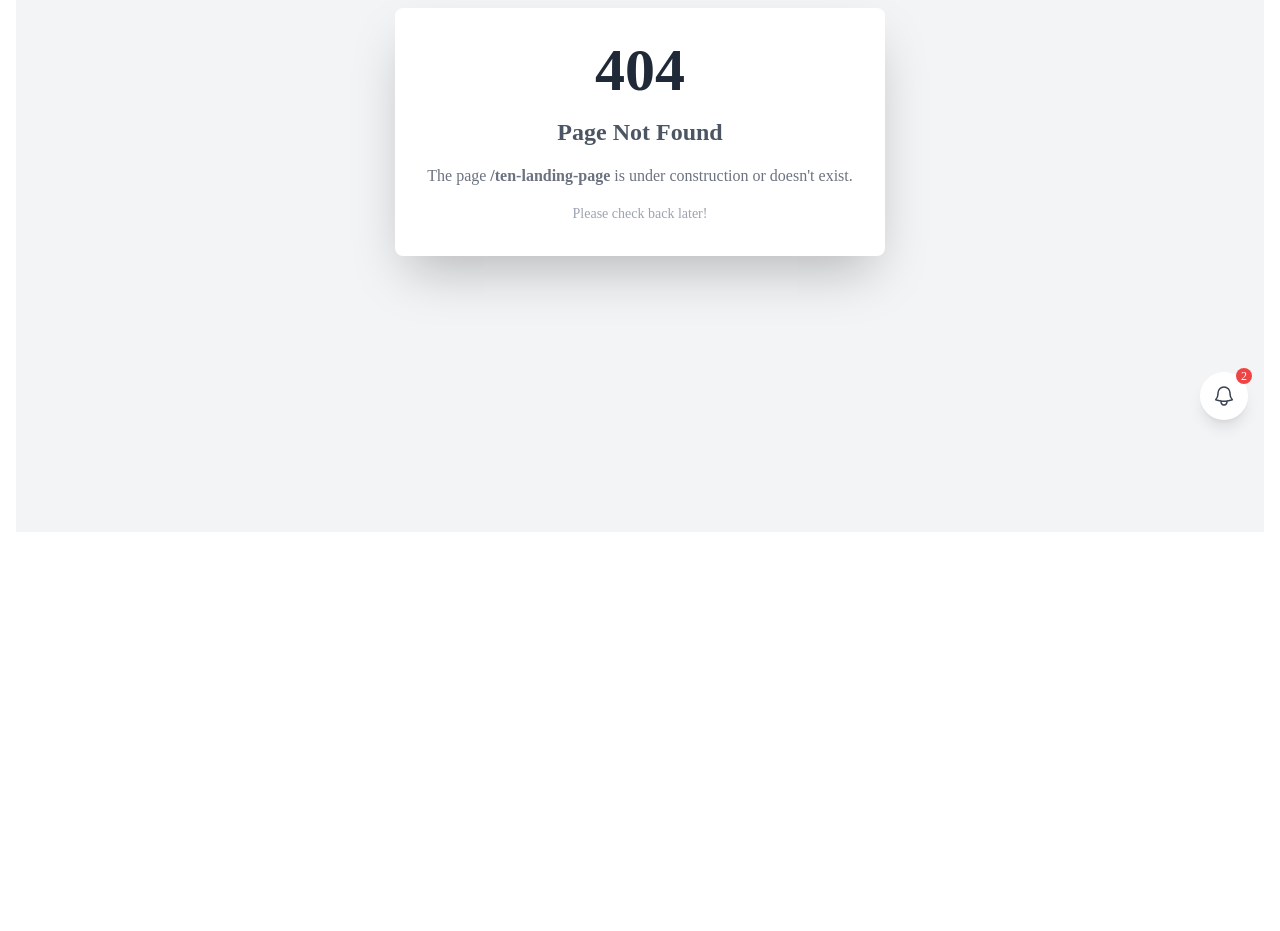
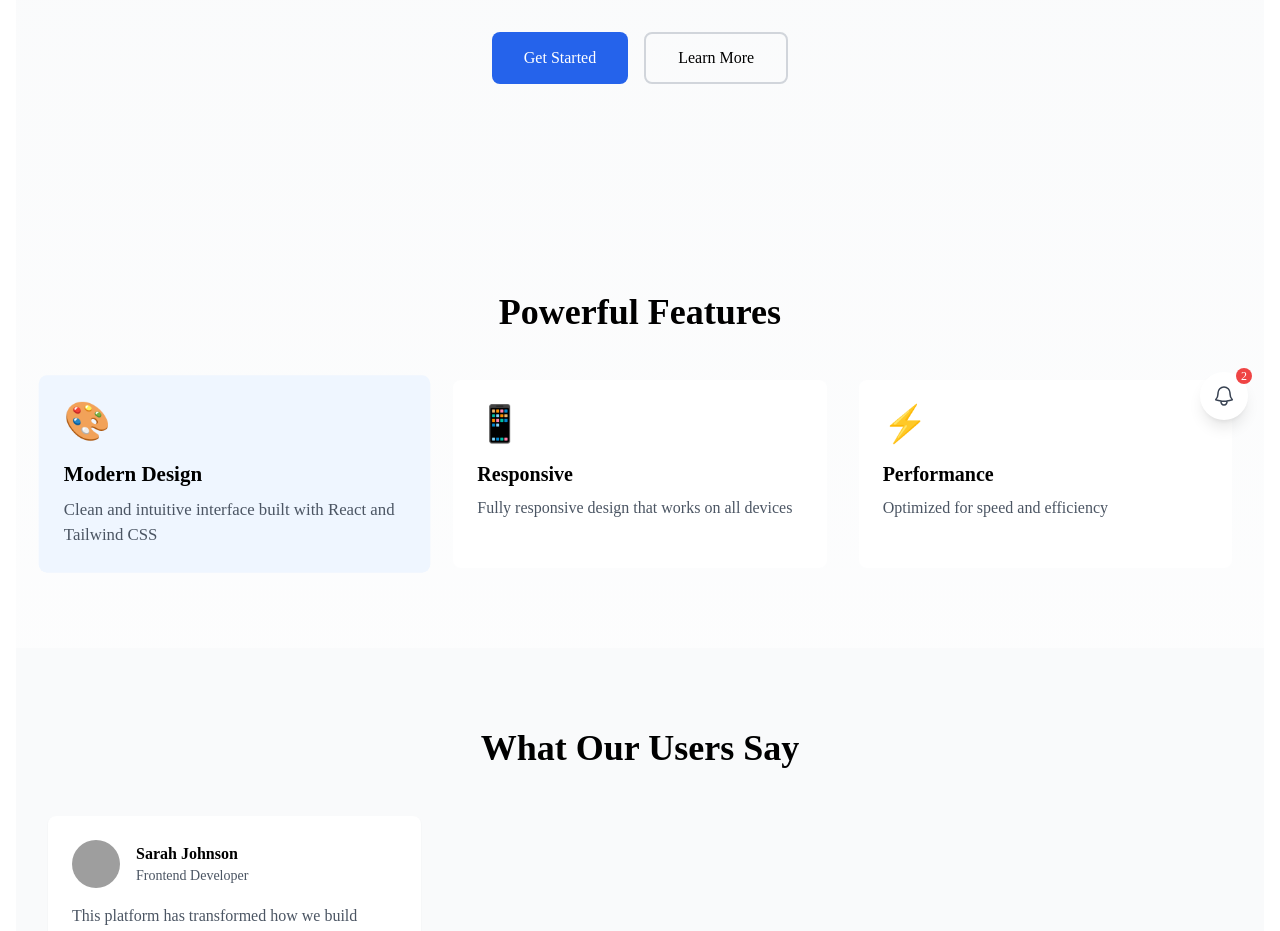
Before and after one commit to AnVuTrong/learn-tailwind, a React (Create React App) app: page /ten-landing-page in a window 1280 px wide. Before the commit this address had no page. Shown: the part 348-1279 px from the top of the page. Before the commit the page ends 896 px from the top, so only its background shows below. Built offline with nearby package versions, Linux system fonts and the light colour scheme; grey boxes are pictures that could not be loaded.

Commit message:
add landing page

```diff
--- a/package.json
+++ b/package.json
@@ -3,6 +3,7 @@
   "version": "0.1.0",
   "private": true,
   "dependencies": {
+    "@reduxjs/toolkit": "^2.6.0",
     "@testing-library/dom": "^10.4.0",
     "@testing-library/jest-dom": "^6.6.3",
     "@testing-library/react": "^16.1.0",
@@ -15,6 +16,7 @@
     "postcss": "^8.5.3",
     "react": "^19.0.0",
     "react-dom": "^19.0.0",
+    "react-redux": "^9.2.0",
     "react-router-dom": "^7.2.0",
     "react-scripts": "5.0.1",
     "tailwindcss": "3.4.1",
@@ -44,5 +46,8 @@
       "last 1 firefox version",
       "last 1 safari version"
     ]
+  },
+  "devDependencies": {
+    "redux": "^5.0.1"
   }
 }
--- a/src/App.tsx
+++ b/src/App.tsx
@@ -14,7 +14,7 @@ import { NOTIFICATIONS_DATA } from './constants/notifications.constants';
 import { Subscription } from './components/subscription.components/subscription.component';
 import { JobsList } from './components/job-card.components/jobs-list.component';
 import { CompanyAccount } from './components/company-account.components/company-account.component';
-
+import { LandingPage } from './components/landing-page.components/landing-page.component';
 function App() {
   const [isOpen, setIsOpen] = useState(false);
   const [notifications, setNotifications] = useState(NOTIFICATIONS_DATA);
@@ -41,6 +41,7 @@ function App() {
           <Route path='seven-subscription' element={<Subscription />} />
           <Route path='eight-jobs-list' element={<JobsList />} />
           <Route path='nine-company-account' element={<CompanyAccount />} />
+          <Route path='ten-landing-page' element={<LandingPage />} />
           <Route path='*' element={<NotFound />} />
         </Route>
       </Routes>
--- /dev/null
+++ b/src/components/landing-page.components/landing-page.component.tsx
@@ -0,0 +1,34 @@
+import { useEffect } from 'react';
+import { useDispatch, useSelector } from 'react-redux';
+import { RootState } from '../../store/store';
+import { setHeroVisibility, setActiveFeature } from '../../store/slices/landingPageSlice';
+import { Hero } from './sections/hero.component';
+import { Features } from './sections/features.component';
+import { Testimonials } from './sections/testimonials.component';
+import { CTASection } from './sections/cta-section.component';
+
+export const LandingPage = () => {
+  const dispatch = useDispatch();
+  const { isHeroVisible, activeFeatureIndex } = useSelector(
+    (state: RootState) => state.landingPage
+  );
+
+  useEffect(() => {
+    const handleScroll = () => {
+      const scrollPosition = window.scrollY;
+      dispatch(setHeroVisibility(scrollPosition < 100));
+    };
+
+    window.addEventListener('scroll', handleScroll);
+    return () => window.removeEventListener('scroll', handleScroll);
+  }, [dispatch]);
+
+  return (
+    <div className="min-h-screen bg-gradient-to-b from-gray-50 to-white">
+      <Hero isVisible={isHeroVisible} />
+      <Features activeIndex={activeFeatureIndex} onFeatureClick={(index) => dispatch(setActiveFeature(index))} />
+      <Testimonials />
+      <CTASection />
+    </div>
+  );
+};
--- /dev/null
+++ b/src/components/landing-page.components/sections/cta-section.component.tsx
@@ -0,0 +1,22 @@
+export const CTASection = () => {
+  return (
+    <section className="bg-blue-600 text-white py-20 px-4 md:px-8">
+      <div className="max-w-7xl mx-auto text-center">
+        <h2 className="text-3xl md:text-4xl font-bold mb-6">
+          Ready to Get Started?
+        </h2>
+        <p className="text-xl mb-8 text-blue-100">
+          Join thousands of developers building better applications
+        </p>
+        <div className="flex justify-center gap-4">
+          <button className="bg-white text-blue-600 px-8 py-3 rounded-lg font-semibold hover:bg-blue-50 transition-colors">
+            Sign Up Now
+          </button>
+          <button className="border-2 border-white px-8 py-3 rounded-lg font-semibold hover:bg-blue-700 transition-colors">
+            Learn More
+          </button>
+        </div>
+      </div>
+    </section>
+  );
+};
--- /dev/null
+++ b/src/components/landing-page.components/sections/features.component.tsx
@@ -0,0 +1,51 @@
+import { FC } from 'react';
+
+interface FeaturesProps {
+  activeIndex: number;
+  onFeatureClick: (index: number) => void;
+}
+
+const features = [
+  {
+    title: 'Modern Design',
+    description: 'Clean and intuitive interface built with React and Tailwind CSS',
+    icon: '🎨'
+  },
+  {
+    title: 'Responsive',
+    description: 'Fully responsive design that works on all devices',
+    icon: '📱'
+  },
+  {
+    title: 'Performance',
+    description: 'Optimized for speed and efficiency',
+    icon: '⚡'
+  }
+];
+
+export const Features: FC<FeaturesProps> = ({ activeIndex, onFeatureClick }) => {
+  return (
+    <section className="py-20 px-4 md:px-8">
+      <div className="max-w-7xl mx-auto">
+        <h2 className="text-3xl md:text-4xl font-bold text-center mb-12">
+          Powerful Features
+        </h2>
+        <div className="grid grid-cols-1 md:grid-cols-3 gap-8">
+          {features.map((feature, index) => (
+            <div
+              key={feature.title}
+              className={`p-6 rounded-lg transition-all cursor-pointer ${
+                activeIndex === index ? 'bg-blue-50 scale-105' : 'bg-white hover:bg-gray-50'
+              }`}
+              onClick={() => onFeatureClick(index)}
+            >
+              <div className="text-4xl mb-4">{feature.icon}</div>
+              <h3 className="text-xl font-semibold mb-2">{feature.title}</h3>
+              <p className="text-gray-600">{feature.description}</p>
+            </div>
+          ))}
+        </div>
+      </div>
+    </section>
+  );
+};
--- /dev/null
+++ b/src/components/landing-page.components/sections/hero.component.tsx
@@ -0,0 +1,29 @@
+interface HeroProps {
+  isVisible: boolean;
+}
+
+export const Hero = ({ isVisible }: HeroProps) => {
+  return (
+    <div className={`transition-opacity duration-500 ${isVisible ? 'opacity-100' : 'opacity-0'}`}>
+      <div className="mx-auto max-w-7xl px-4 sm:px-6 lg:px-8 py-24 sm:py-32">
+        <div className="text-center">
+          <h1 className="text-4xl sm:text-6xl font-bold text-gray-900 mb-6">
+            Build Better Apps <span className="text-blue-600">Faster</span>
+          </h1>
+          <p className="text-xl text-gray-600 mb-8 max-w-2xl mx-auto">
+            A complete solution for creating modern web applications with React and TypeScript.
+            Start building your next project today.
+          </p>
+          <div className="flex justify-center gap-4">
+            <button className="bg-blue-600 text-white px-8 py-3 rounded-lg hover:bg-blue-700 transition-colors">
+              Get Started
+            </button>
+            <button className="border-2 border-gray-300 px-8 py-3 rounded-lg hover:border-gray-400 transition-colors">
+              Learn More
+            </button>
+          </div>
+        </div>
+      </div>
+    </div>
+  );
+};
--- /dev/null
+++ b/src/components/landing-page.components/sections/testimonials.component.tsx
@@ -0,0 +1,34 @@
+import { useSelector } from 'react-redux';
+import { RootState } from '../../../store/store';
+
+export const Testimonials = () => {
+  const testimonials = useSelector((state: RootState) => state.landingPage.testimonials);
+
+  return (
+    <section className="bg-gray-50 py-20 px-4 md:px-8">
+      <div className="max-w-7xl mx-auto">
+        <h2 className="text-3xl md:text-4xl font-bold text-center mb-12">
+          What Our Users Say
+        </h2>
+        <div className="grid grid-cols-1 md:grid-cols-3 gap-8">
+          {testimonials.map((testimonial) => (
+            <div key={testimonial.id} className="bg-white p-6 rounded-lg shadow-sm">
+              <div className="flex items-center mb-4">
+                <img
+                  src={testimonial.image}
+                  alt={testimonial.name}
+                  className="w-12 h-12 rounded-full mr-4"
+                />
+                <div>
+                  <h3 className="font-semibold">{testimonial.name}</h3>
+                  <p className="text-sm text-gray-600">{testimonial.role}</p>
+                </div>
+              </div>
+              <p className="text-gray-600">{testimonial.content}</p>
+            </div>
+          ))}
+        </div>
+      </div>
+    </section>
+  );
+};
--- a/src/index.tsx
+++ b/src/index.tsx
@@ -5,15 +5,19 @@ import './index.css';
 import App from './App';
 import reportWebVitals from './reportWebVitals';
 import './index.css';
+import { Provider } from 'react-redux';
+import { store } from './store/store';
 
 const root = ReactDOM.createRoot(
   document.getElementById('root') as HTMLElement
 );
 root.render(
   <React.StrictMode>
-    <BrowserRouter>
-      <App />
-    </BrowserRouter>
+    <Provider store={store}>
+      <BrowserRouter>
+        <App />
+      </BrowserRouter>
+    </Provider>
   </React.StrictMode>
 );
 
--- /dev/null
+++ b/src/store/slices/landingPageSlice.ts
@@ -0,0 +1,44 @@
+import { createSlice, PayloadAction } from '@reduxjs/toolkit';
+
+interface LandingPageState {
+  isHeroVisible: boolean;
+  activeFeatureIndex: number;
+  testimonials: Array<{
+    id: number;
+    name: string;
+    role: string;
+    content: string;
+    image: string;
+  }>;
+}
+
+const initialState: LandingPageState = {
+  isHeroVisible: true,
+  activeFeatureIndex: 0,
+  testimonials: [
+    {
+      id: 1,
+      name: "Sarah Johnson",
+      role: "Frontend Developer",
+      content: "This platform has transformed how we build applications. The components are incredibly well-designed.",
+      image: "https://randomuser.me/api/portraits/women/1.jpg"
+    },
+    // Add more testimonials here
+  ]
+};
+
+export const landingPageSlice = createSlice({
+  name: 'landingPage',
+  initialState,
+  reducers: {
+    setHeroVisibility: (state, action: PayloadAction<boolean>) => {
+      state.isHeroVisible = action.payload;
+    },
+    setActiveFeature: (state, action: PayloadAction<number>) => {
+      state.activeFeatureIndex = action.payload;
+    }
+  }
+});
+
+export const { setHeroVisibility, setActiveFeature } = landingPageSlice.actions;
+export default landingPageSlice.reducer;
--- /dev/null
+++ b/src/store/store.ts
@@ -0,0 +1,11 @@
+import { configureStore } from '@reduxjs/toolkit';
+import landingPageReducer from './slices/landingPageSlice';
+
+export const store = configureStore({
+  reducer: {
+    landingPage: landingPageReducer,
+  },
+});
+
+export type RootState = ReturnType<typeof store.getState>;
+export type AppDispatch = typeof store.dispatch;
```
Also changed, not shown: 1 other file (tests, documents, lock files or other folders).
